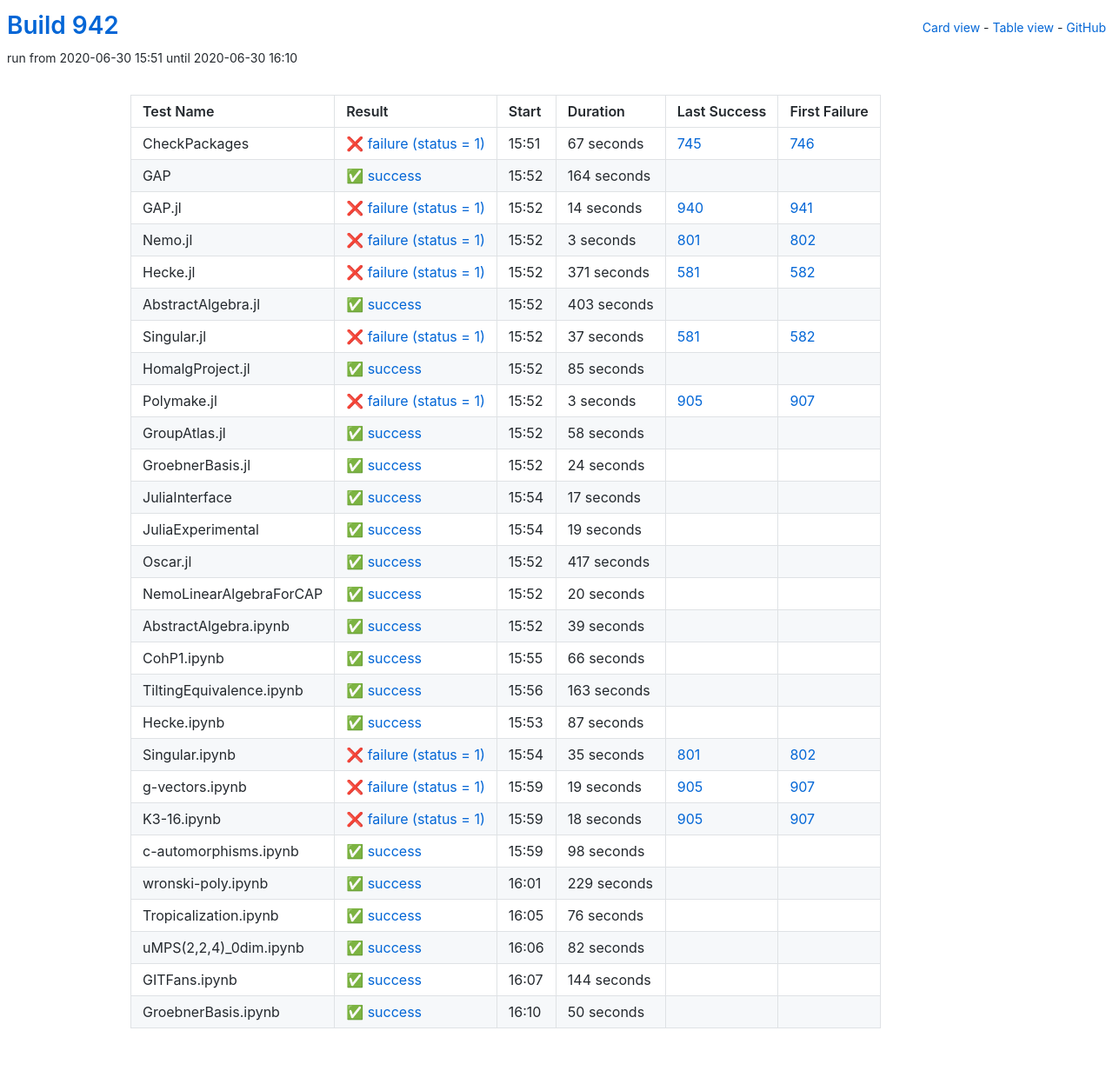
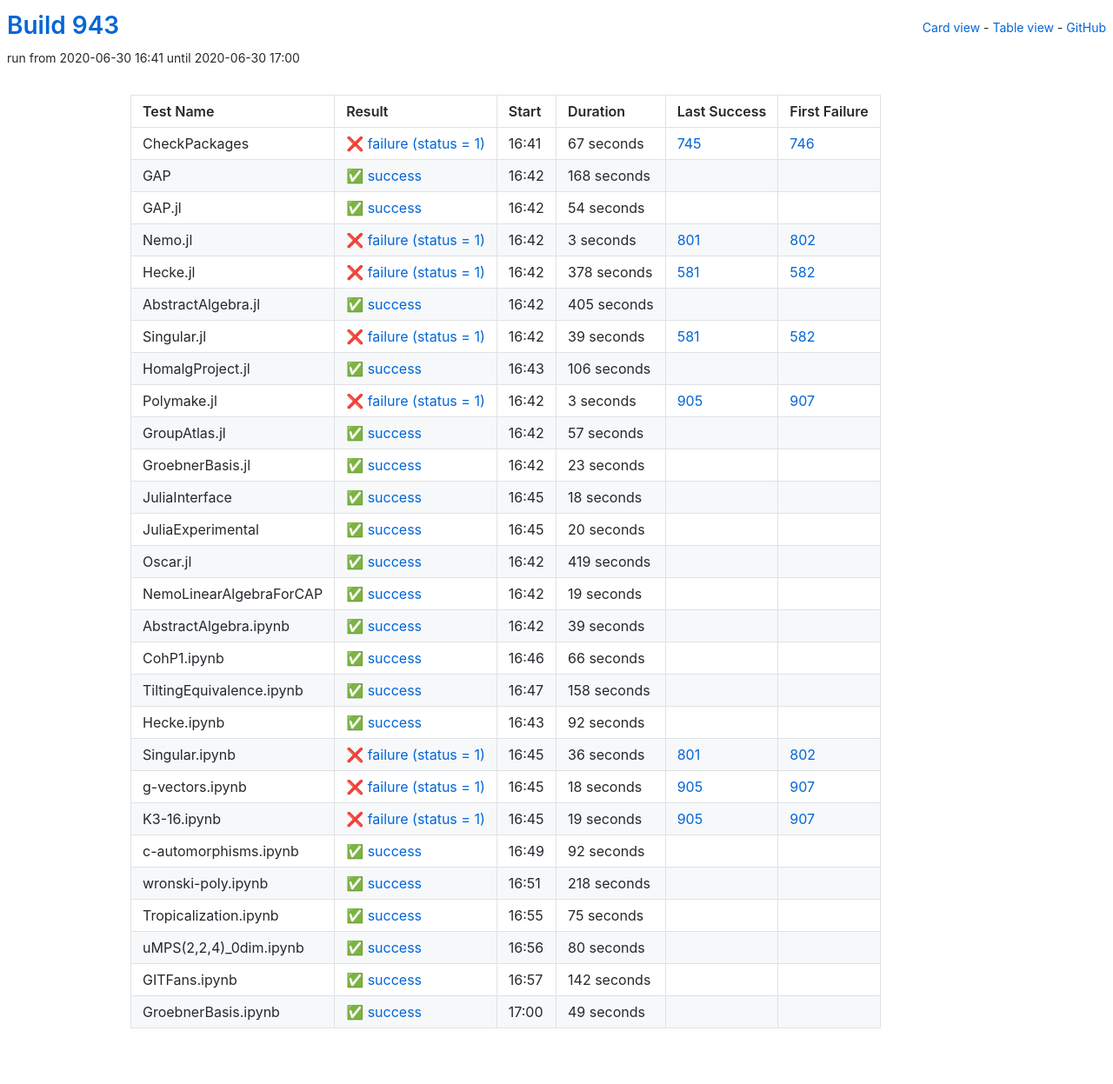
Before and after one commit to oscar-system/oscar-ci-status-1.4, a Jekyll site: the page built from table.html, in a window 1280 px wide. Shown: the whole page at 87% size. Built offline with Jekyll 4.4.1, drawn with Linux system fonts in a browser that asks for light colours.

Commit message:
Build #943

```diff
--- a/_data/ci.yml
+++ b/_data/ci.yml
@@ -1,6 +1,6 @@
 ---
-build: 942
-build_url: https://oscarci.mathematik.uni-kl.de/job/oscar-julia-1.4/942/
+build: 943
+build_url: https://oscarci.mathematik.uni-kl.de/job/oscar-julia-1.4/943/
 job: oscar-julia-1.4
 organization: oscar-system
 repo: oscar-ci-status-1.4
@@ -8,8 +8,8 @@ repourl: https://github.com/oscar-system/oscar-ci-status-1.4
 tests:
 - name: CheckPackages
   id: checkpackages
-  log: https://oscarci.mathematik.uni-kl.de/job/oscar-julia-1.4/942/artifact/logs/build-942/CheckPackages.log
-  start: 2020-06-30 15:51
+  log: https://oscarci.mathematik.uni-kl.de/job/oscar-julia-1.4/943/artifact/logs/build-943/CheckPackages.log
+  start: 2020-06-30 16:41
   success: false
   exitcode: 1
   status: failure
@@ -20,32 +20,32 @@ tests:
   first_failure_url: https://oscarci.mathematik.uni-kl.de/job/oscar-julia-1.4/746/
 - name: GAP
   id: gap
-  log: https://oscarci.mathematik.uni-kl.de/job/oscar-julia-1.4/942/artifact/logs/build-942/GAP.log
-  start: 2020-06-30 15:52
+  log: https://oscarci.mathematik.uni-kl.de/job/oscar-julia-1.4/943/artifact/logs/build-943/GAP.log
+  start: 2020-06-30 16:42
   success: true
   exitcode: 0
   status: success
-  duration: 164
+  duration: 168
   last_success: false
   last_success_url:
   first_failure: false
   first_failure_url:
 - name: GAP.jl
   id: gap-jl
-  log: https://oscarci.mathematik.uni-kl.de/job/oscar-julia-1.4/942/artifact/logs/build-942/GAP.jl.log
-  start: 2020-06-30 15:52
-  success: false
-  exitcode: 1
-  status: failure
-  duration: 14
-  last_success: 940
-  last_success_url: https://oscarci.mathematik.uni-kl.de/job/oscar-julia-1.4/940/
-  first_failure: 941
-  first_failure_url: https://oscarci.mathematik.uni-kl.de/job/oscar-julia-1.4/941/
+  log: https://oscarci.mathematik.uni-kl.de/job/oscar-julia-1.4/943/artifact/logs/build-943/GAP.jl.log
+  start: 2020-06-30 16:42
+  success: true
+  exitcode: 0
+  status: success
+  duration: 54
+  last_success: false
+  last_success_url:
+  first_failure: false
+  first_failure_url:
 - name: Nemo.jl
   id: nemo-jl
-  log: https://oscarci.mathematik.uni-kl.de/job/oscar-julia-1.4/942/artifact/logs/build-942/Nemo.jl.log
-  start: 2020-06-30 15:52
+  log: https://oscarci.mathematik.uni-kl.de/job/oscar-julia-1.4/943/artifact/logs/build-943/Nemo.jl.log
+  start: 2020-06-30 16:42
   success: false
   exitcode: 1
   status: failure
@@ -56,56 +56,56 @@ tests:
   first_failure_url: https://oscarci.mathematik.uni-kl.de/job/oscar-julia-1.4/802/
 - name: Hecke.jl
   id: hecke-jl
-  log: https://oscarci.mathematik.uni-kl.de/job/oscar-julia-1.4/942/artifact/logs/build-942/Hecke.jl.log
-  start: 2020-06-30 15:52
+  log: https://oscarci.mathematik.uni-kl.de/job/oscar-julia-1.4/943/artifact/logs/build-943/Hecke.jl.log
+  start: 2020-06-30 16:42
   success: false
   exitcode: 1
   status: failure
-  duration: 371
+  duration: 378
   last_success: 581
   last_success_url: https://oscarci.mathematik.uni-kl.de/job/oscar-julia-1.4/581/
   first_failure: 582
   first_failure_url: https://oscarci.mathematik.uni-kl.de/job/oscar-julia-1.4/582/
 - name: AbstractAlgebra.jl
   id: abstractalgebra-jl
-  log: https://oscarci.mathematik.uni-kl.de/job/oscar-julia-1.4/942/artifact/logs/build-942/AbstractAlgebra.jl.log
-  start: 2020-06-30 15:52
+  log: https://oscarci.mathematik.uni-kl.de/job/oscar-julia-1.4/943/artifact/logs/build-943/AbstractAlgebra.jl.log
+  start: 2020-06-30 16:42
   success: true
   exitcode: 0
   status: success
-  duration: 403
+  duration: 405
   last_success: false
   last_success_url:
   first_failure: false
   first_failure_url:
 - name: Singular.jl
   id: singular-jl
-  log: https://oscarci.mathematik.uni-kl.de/job/oscar-julia-1.4/942/artifact/logs/build-942/Singular.jl.log
-  start: 2020-06-30 15:52
+  log: https://oscarci.mathematik.uni-kl.de/job/oscar-julia-1.4/943/artifact/logs/build-943/Singular.jl.log
+  start: 2020-06-30 16:42
   success: false
   exitcode: 1
   status: failure
-  duration: 37
+  duration: 39
   last_success: 581
   last_success_url: https://oscarci.mathematik.uni-kl.de/job/oscar-julia-1.4/581/
   first_failure: 582
   first_failure_url: https://oscarci.mathematik.uni-kl.de/job/oscar-julia-1.4/582/
 - name: HomalgProject.jl
   id: homalgproject-jl
-  log: https://oscarci.mathematik.uni-kl.de/job/oscar-julia-1.4/942/artifact/logs/build-942/HomalgProject.jl.log
-  start: 2020-06-30 15:52
+  log: https://oscarci.mathematik.uni-kl.de/job/oscar-julia-1.4/943/artifact/logs/build-943/HomalgProject.jl.log
+  start: 2020-06-30 16:43
   success: true
   exitcode: 0
   status: success
-  duration: 85
+  duration: 106
   last_success: false
   last_success_url:
   first_failure: false
   first_failure_url:
 - name: Polymake.jl
   id: polymake-jl
-  log: https://oscarci.mathematik.uni-kl.de/job/oscar-julia-1.4/942/artifact/logs/build-942/Polymake.jl.log
-  start: 2020-06-30 15:52
+  log: https://oscarci.mathematik.uni-kl.de/job/oscar-julia-1.4/943/artifact/logs/build-943/Polymake.jl.log
+  start: 2020-06-30 16:42
   success: false
   exitcode: 1
   status: failure
@@ -116,44 +116,68 @@ tests:
   first_failure_url: https://oscarci.mathematik.uni-kl.de/job/oscar-julia-1.4/907/
 - name: GroupAtlas.jl
   id: groupatlas-jl
-  log: https://oscarci.mathematik.uni-kl.de/job/oscar-julia-1.4/942/artifact/logs/build-942/GroupAtlas.jl.log
-  start: 2020-06-30 15:52
+  log: https://oscarci.mathematik.uni-kl.de/job/oscar-julia-1.4/943/artifact/logs/build-943/GroupAtlas.jl.log
+  start: 2020-06-30 16:42
   success: true
   exitcode: 0
   status: success
-  duration: 58
+  duration: 57
   last_success: false
   last_success_url:
   first_failure: false
   first_failure_url:
 - name: GroebnerBasis.jl
   id: groebnerbasis-jl
-  log: https://oscarci.mathematik.uni-kl.de/job/oscar-julia-1.4/942/artifact/logs/build-942/GroebnerBasis.jl.log
-  start: 2020-06-30 15:52
+  log: https://oscarci.mathematik.uni-kl.de/job/oscar-julia-1.4/943/artifact/logs/build-943/GroebnerBasis.jl.log
+  start: 2020-06-30 16:42
   success: true
   exitcode: 0
   status: success
-  duration: 24
+  duration: 23
   last_success: false
   last_success_url:
   first_failure: false
   first_failure_url:
 - name: JuliaInterface
   id: juliainterface
-  log: https://oscarci.mathematik.uni-kl.de/job/oscar-julia-1.4/942/artifact/logs/build-942/JuliaInterface.log
-  start: 2020-06-30 15:54
+  log: https://oscarci.mathematik.uni-kl.de/job/oscar-julia-1.4/943/artifact/logs/build-943/JuliaInterface.log
+  start: 2020-06-30 16:45
   success: true
   exitcode: 0
   status: success
-  duration: 17
+  duration: 18
   last_success: false
   last_success_url:
   first_failure: false
   first_failure_url:
 - name: JuliaExperimental
   id: juliaexperimental
-  log: https://oscarci.mathematik.uni-kl.de/job/oscar-julia-1.4/942/artifact/logs/build-942/JuliaExperimental.log
-  start: 2020-06-30 15:54
+  log: https://oscarci.mathematik.uni-kl.de/job/oscar-julia-1.4/943/artifact/logs/build-943/JuliaExperimental.log
+  start: 2020-06-30 16:45
+  success: true
+  exitcode: 0
+  status: success
+  duration: 20
+  last_success: false
+  last_success_url:
+  first_failure: false
+  first_failure_url:
+- name: Oscar.jl
+  id: oscar-jl
+  log: https://oscarci.mathematik.uni-kl.de/job/oscar-julia-1.4/943/artifact/logs/build-943/Oscar.jl.log
+  start: 2020-06-30 16:42
+  success: true
+  exitcode: 0
+  status: success
+  duration: 419
+  last_success: false
+  last_success_url:
+  first_failure: false
+  first_failure_url:
+- name: NemoLinearAlgebraForCAP
+  id: nemolinearalgebraforcap
+  log: https://oscarci.mathematik.uni-kl.de/job/oscar-julia-1.4/943/artifact/logs/build-943/NemoLinearAlgebraForCAP.log
+  start: 2020-06-30 16:42
   success: true
   exitcode: 0
   status: success
@@ -162,34 +186,10 @@ tests:
   last_success_url:
   first_failure: false
   first_failure_url:
-- name: Oscar.jl
-  id: oscar-jl
-  log: https://oscarci.mathematik.uni-kl.de/job/oscar-julia-1.4/942/artifact/logs/build-942/Oscar.jl.log
-  start: 2020-06-30 15:52
-  success: true
-  exitcode: 0
-  status: success
-  duration: 417
-  last_success: false
-  last_success_url:
-  first_failure: false
-  first_failure_url:
-- name: NemoLinearAlgebraForCAP
-  id: nemolinearalgebraforcap
-  log: https://oscarci.mathematik.uni-kl.de/job/oscar-julia-1.4/942/artifact/logs/build-942/NemoLinearAlgebraForCAP.log
-  start: 2020-06-30 15:52
-  success: true
-  exitcode: 0
-  status: success
-  duration: 20
-  last_success: false
-  last_success_url:
-  first_failure: false
-  first_failure_url:
 - name: AbstractAlgebra.ipynb
   id: abstractalgebra-ipynb
-  log: https://oscarci.mathematik.uni-kl.de/job/oscar-julia-1.4/942/artifact/logs/build-942/AbstractAlgebra.ipynb.log
-  start: 2020-06-30 15:52
+  log: https://oscarci.mathematik.uni-kl.de/job/oscar-julia-1.4/943/artifact/logs/build-943/AbstractAlgebra.ipynb.log
+  start: 2020-06-30 16:42
   success: true
   exitcode: 0
   status: success
@@ -200,8 +200,8 @@ tests:
   first_failure_url:
 - name: CohP1.ipynb
   id: cohp1-ipynb
-  log: https://oscarci.mathematik.uni-kl.de/job/oscar-julia-1.4/942/artifact/logs/build-942/CohP1.ipynb.log
-  start: 2020-06-30 15:55
+  log: https://oscarci.mathematik.uni-kl.de/job/oscar-julia-1.4/943/artifact/logs/build-943/CohP1.ipynb.log
+  start: 2020-06-30 16:46
   success: true
   exitcode: 0
   status: success
@@ -212,44 +212,56 @@ tests:
   first_failure_url:
 - name: TiltingEquivalence.ipynb
   id: tiltingequivalence-ipynb
-  log: https://oscarci.mathematik.uni-kl.de/job/oscar-julia-1.4/942/artifact/logs/build-942/TiltingEquivalence.ipynb.log
-  start: 2020-06-30 15:56
+  log: https://oscarci.mathematik.uni-kl.de/job/oscar-julia-1.4/943/artifact/logs/build-943/TiltingEquivalence.ipynb.log
+  start: 2020-06-30 16:47
   success: true
   exitcode: 0
   status: success
-  duration: 163
+  duration: 158
   last_success: false
   last_success_url:
   first_failure: false
   first_failure_url:
 - name: Hecke.ipynb
   id: hecke-ipynb
-  log: https://oscarci.mathematik.uni-kl.de/job/oscar-julia-1.4/942/artifact/logs/build-942/Hecke.ipynb.log
-  start: 2020-06-30 15:53
+  log: https://oscarci.mathematik.uni-kl.de/job/oscar-julia-1.4/943/artifact/logs/build-943/Hecke.ipynb.log
+  start: 2020-06-30 16:43
   success: true
   exitcode: 0
   status: success
-  duration: 87
+  duration: 92
   last_success: false
   last_success_url:
   first_failure: false
   first_failure_url:
 - name: Singular.ipynb
   id: singular-ipynb
-  log: https://oscarci.mathematik.uni-kl.de/job/oscar-julia-1.4/942/artifact/logs/build-942/Singular.ipynb.log
-  start: 2020-06-30 15:54
+  log: https://oscarci.mathematik.uni-kl.de/job/oscar-julia-1.4/943/artifact/logs/build-943/Singular.ipynb.log
+  start: 2020-06-30 16:45
   success: false
   exitcode: 1
   status: failure
-  duration: 35
+  duration: 36
   last_success: 801
   last_success_url: https://oscarci.mathematik.uni-kl.de/job/oscar-julia-1.4/801/
   first_failure: 802
   first_failure_url: https://oscarci.mathematik.uni-kl.de/job/oscar-julia-1.4/802/
 - name: g-vectors.ipynb
   id: g-vectors-ipynb
-  log: https://oscarci.mathematik.uni-kl.de/job/oscar-julia-1.4/942/artifact/logs/build-942/g-vectors.ipynb.log
-  start: 2020-06-30 15:59
+  log: https://oscarci.mathematik.uni-kl.de/job/oscar-julia-1.4/943/artifact/logs/build-943/g-vectors.ipynb.log
+  start: 2020-06-30 16:45
+  success: false
+  exitcode: 1
+  status: failure
+  duration: 18
+  last_success: 905
+  last_success_url: https://oscarci.mathematik.uni-kl.de/job/oscar-julia-1.4/905/
+  first_failure: 907
+  first_failure_url: https://oscarci.mathematik.uni-kl.de/job/oscar-julia-1.4/907/
+- name: K3-16.ipynb
+  id: k3-16-ipynb
+  log: https://oscarci.mathematik.uni-kl.de/job/oscar-julia-1.4/943/artifact/logs/build-943/K3-16.ipynb.log
+  start: 2020-06-30 16:45
   success: false
   exitcode: 1
   status: failure
@@ -258,86 +270,74 @@ tests:
   last_success_url: https://oscarci.mathematik.uni-kl.de/job/oscar-julia-1.4/905/
   first_failure: 907
   first_failure_url: https://oscarci.mathematik.uni-kl.de/job/oscar-julia-1.4/907/
-- name: K3-16.ipynb
-  id: k3-16-ipynb
-  log: https://oscarci.mathematik.uni-kl.de/job/oscar-julia-1.4/942/artifact/logs/build-942/K3-16.ipynb.log
-  start: 2020-06-30 15:59
-  success: false
-  exitcode: 1
-  status: failure
-  duration: 18
-  last_success: 905
-  last_success_url: https://oscarci.mathematik.uni-kl.de/job/oscar-julia-1.4/905/
-  first_failure: 907
-  first_failure_url: https://oscarci.mathematik.uni-kl.de/job/oscar-julia-1.4/907/
 - name: c-automorphisms.ipynb
   id: c-automorphisms-ipynb
-  log: https://oscarci.mathematik.uni-kl.de/job/oscar-julia-1.4/942/artifact/logs/build-942/c-automorphisms.ipynb.log
-  start: 2020-06-30 15:59
+  log: https://oscarci.mathematik.uni-kl.de/job/oscar-julia-1.4/943/artifact/logs/build-943/c-automorphisms.ipynb.log
+  start: 2020-06-30 16:49
   success: true
   exitcode: 0
   status: success
-  duration: 98
+  duration: 92
   last_success: false
   last_success_url:
   first_failure: false
   first_failure_url:
 - name: wronski-poly.ipynb
   id: wronski-poly-ipynb
-  log: https://oscarci.mathematik.uni-kl.de/job/oscar-julia-1.4/942/artifact/logs/build-942/wronski-poly.ipynb.log
-  start: 2020-06-30 16:01
+  log: https://oscarci.mathematik.uni-kl.de/job/oscar-julia-1.4/943/artifact/logs/build-943/wronski-poly.ipynb.log
+  start: 2020-06-30 16:51
   success: true
   exitcode: 0
   status: success
-  duration: 229
+  duration: 218
   last_success: false
   last_success_url:
   first_failure: false
   first_failure_url:
 - name: Tropicalization.ipynb
   id: tropicalization-ipynb
-  log: https://oscarci.mathematik.uni-kl.de/job/oscar-julia-1.4/942/artifact/logs/build-942/Tropicalization.ipynb.log
-  start: 2020-06-30 16:05
+  log: https://oscarci.mathematik.uni-kl.de/job/oscar-julia-1.4/943/artifact/logs/build-943/Tropicalization.ipynb.log
+  start: 2020-06-30 16:55
   success: true
   exitcode: 0
   status: success
-  duration: 76
+  duration: 75
   last_success: false
   last_success_url:
   first_failure: false
   first_failure_url:
 - name: uMPS(2,2,4)_0dim.ipynb
   id: umps-2-2-4-0dim-ipynb
-  log: https://oscarci.mathematik.uni-kl.de/job/oscar-julia-1.4/942/artifact/logs/build-942/uMPS-2-2-4-_0dim.ipynb.log
-  start: 2020-06-30 16:06
+  log: https://oscarci.mathematik.uni-kl.de/job/oscar-julia-1.4/943/artifact/logs/build-943/uMPS-2-2-4-_0dim.ipynb.log
+  start: 2020-06-30 16:56
   success: true
   exitcode: 0
   status: success
-  duration: 82
+  duration: 80
   last_success: false
   last_success_url:
   first_failure: false
   first_failure_url:
 - name: GITFans.ipynb
   id: gitfans-ipynb
-  log: https://oscarci.mathematik.uni-kl.de/job/oscar-julia-1.4/942/artifact/logs/build-942/GITFans.ipynb.log
-  start: 2020-06-30 16:07
+  log: https://oscarci.mathematik.uni-kl.de/job/oscar-julia-1.4/943/artifact/logs/build-943/GITFans.ipynb.log
+  start: 2020-06-30 16:57
   success: true
   exitcode: 0
   status: success
-  duration: 144
+  duration: 142
   last_success: false
   last_success_url:
   first_failure: false
   first_failure_url:
 - name: GroebnerBasis.ipynb
   id: groebnerbasis-ipynb
-  log: https://oscarci.mathematik.uni-kl.de/job/oscar-julia-1.4/942/artifact/logs/build-942/GroebnerBasis.ipynb.log
-  start: 2020-06-30 16:10
+  log: https://oscarci.mathematik.uni-kl.de/job/oscar-julia-1.4/943/artifact/logs/build-943/GroebnerBasis.ipynb.log
+  start: 2020-06-30 17:00
   success: true
   exitcode: 0
   status: success
-  duration: 50
+  duration: 49
   last_success: false
   last_success_url:
   first_failure: false
```
Also changed, not shown: README.md.
